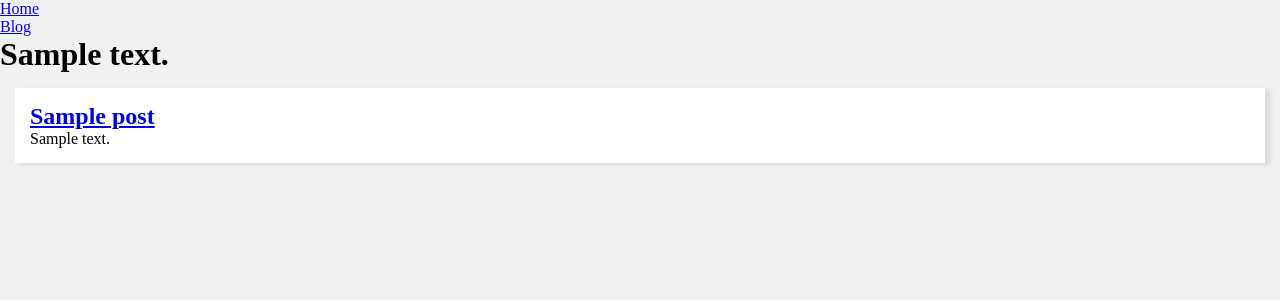
After one commit to ruisteve/Django-basic, a Django app: template blog/templates/blog/post.html in a window 1280 px wide. The commit adds this page. Shown: the top 300 px of the page. Run offline with Django 5.2, Linux system fonts and the light colour scheme; the template is opened without the code that fills it: most values are stand-ins (such as "Sample title", 1, 10 or a date in 2020).

Commit message:
Add template for unique post

```diff
--- /dev/null
+++ b/blog/templates/blog/post.html
@@ -0,0 +1,24 @@
+{% extends 'global/base.html' %}
+
+{% if text %}
+{% block texto %}
+    {{ text }}
+{% endblock texto %}
+{% endif %}
+
+{% block posts %}
+    <article class="post single-post">
+        <header>
+            <h2 class="post__title">
+                <a href="{% url 'blog:post' post.id %}">
+                {{ post.title }}
+                </a>
+            </h2>
+        </header>
+        <div class="post__body">
+            <p>
+                {{ post.body }}
+            </p>
+        </div>
+    </article>
+{% endblock posts %}
--- a/blog/views.py
+++ b/blog/views.py
@@ -25,6 +25,4 @@ def post(request, id):
     post_data = get_post_data(id)
     if not post_data:
         raise Http404("Post does not exist")
-    return render(
-        request, "blog/index.html", {"text": f"POST {id}", "posts": [post_data]}
-    )
+    return render(request, "blog/post.html", {"text": f"POST {id}", "post": post_data})
--- a/static/global/css/style.css
+++ b/static/global/css/style.css
@@ -28,7 +28,7 @@ body {
 }
 
 @media (max-width: 600px) {
-    .content {
+    .content:not(:has(.single-post)) {
         grid-template-columns: repeat(auto-fill, minmax(32rem, 1fr));
     }
 }
```
